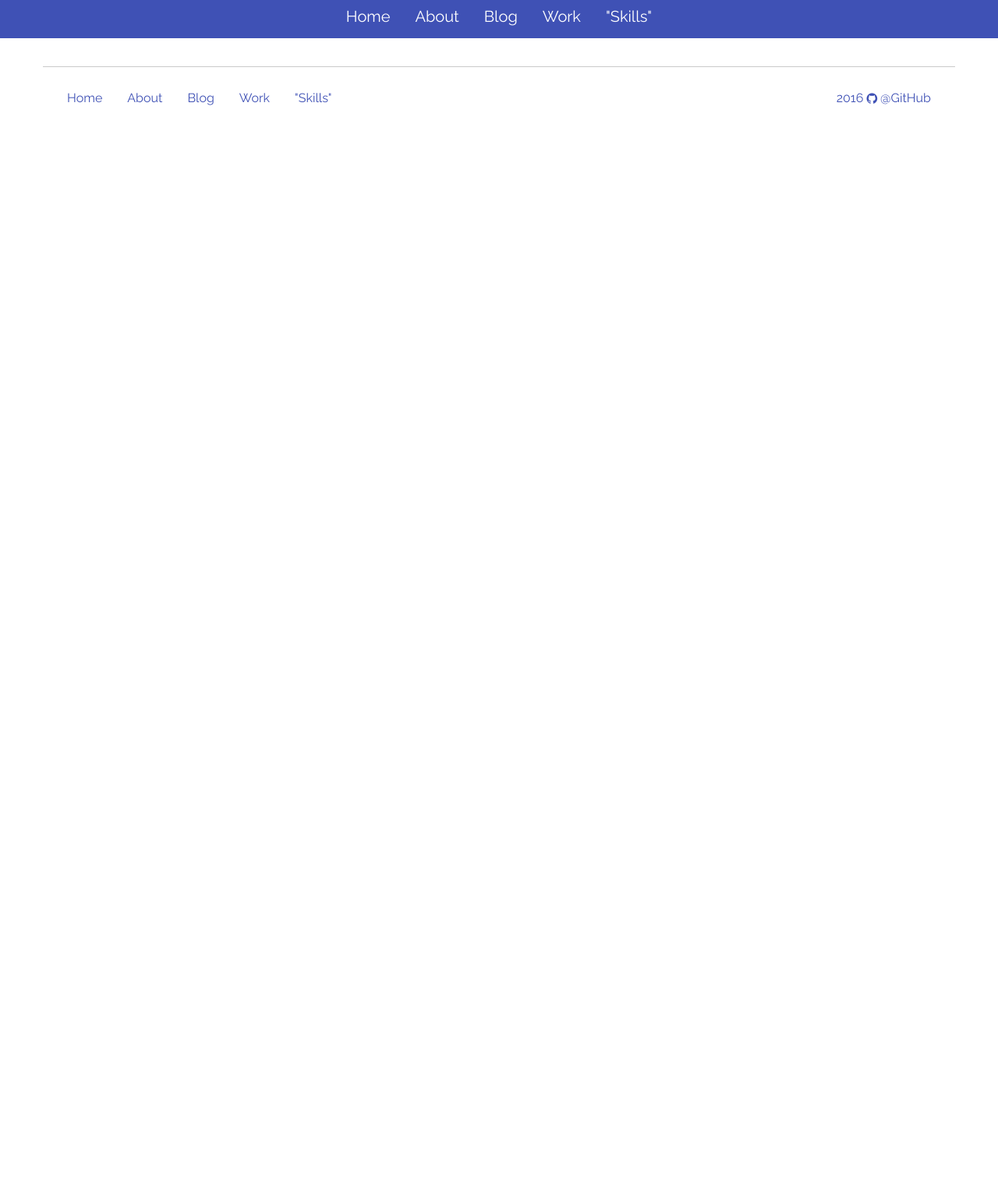
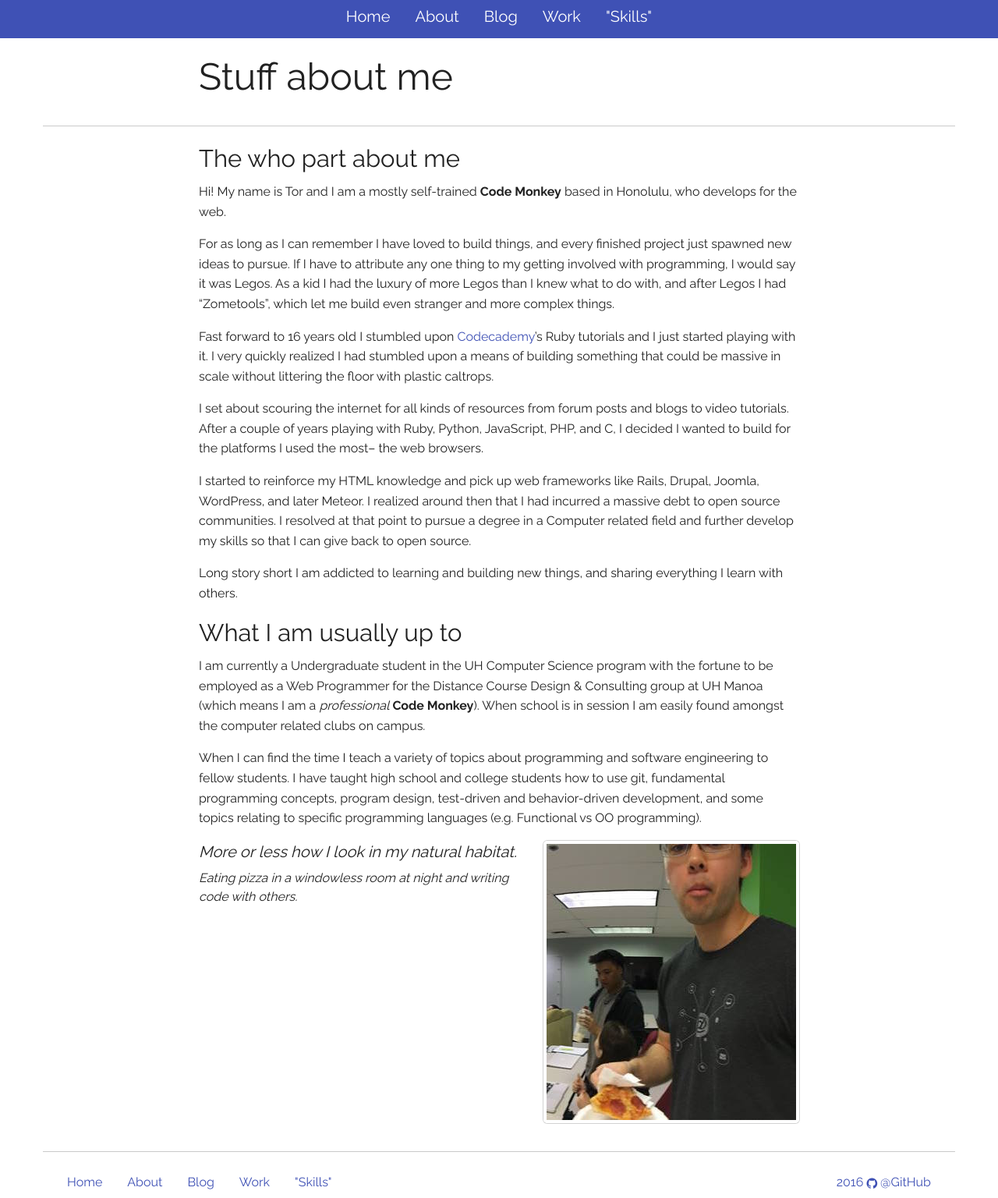
Before and after one commit to torleif-nielsen/torleif-nielsen.github.io, a Jekyll site: the page built from about.md, in a window 1280 px wide. Shown: the whole page at 78% size. Built offline with Jekyll 4.4.1, drawn with Linux system fonts in a browser that asks for light colours; nearby versions of some CDN libraries; before the commit the page ends 900 px from its top, so only the background shows below that.

Commit message:
Restructure files to use includes for reusable components, and add about content.

```diff
--- /dev/null
+++ b/_includes/footer.html
@@ -0,0 +1,31 @@
+<footer class="site-footer row column mtl" role="contentinfo">
+<hr/>
+  {% include nav.html %}
+  <ul class="menu copyright align-right medium-6 columns">
+    <!-- <li><a href="https://twitter.com/{{ site.twitter }}"><i class="fa fa-twitter"></i>@{{ site.twitter }}</a></li> -->
+    <li>
+      <a href="https://github.com/{{ site.github }}/">
+        {{ site.year }} <i class="fa fa-github"></i>@{{ site.github }}
+      </a>
+    </li>
+  </ul>
+</footer>
+
+<!-- Loading JavaScripts
+================================================== -->
+
+<script src="//ajax.googleapis.com/ajax/libs/jquery/2.0.3/jquery.min.js"></script>
+<script>window.jQuery || document.write('<script src="bower_components/jquery/dist/jquery.js"><\/script>')</script>
+<script src="/bower_components/what-input/what-input.js"></script>
+<script src="/bower_components/foundation-sites/dist/foundation.js"></script>
+<script src="/js/app.js"></script>
+
+<!-- Google Analytics CHANGE THIS TO YOUR UA CODE-->
+<script>
+(function(i,s,o,g,r,a,m){i['GoogleAnalyticsObject']=r;i[r]=i[r]||function(){
+(i[r].q=i[r].q||[]).push(arguments)},i[r].l=1*new Date();a=s.createElement(o),
+m=s.getElementsByTagName(o)[0];a.async=1;a.src=g;m.parentNode.insertBefore(a,m)
+})(window,document,'script','//www.google-analytics.com/analytics.js','ga');
+ga('create', 'UA-8418273-8', 'auto');
+ga('send', 'pageview');
+</script>
--- /dev/null
+++ b/_includes/header.html
@@ -0,0 +1,34 @@
+<head>
+  <meta charset="utf-8">
+  <meta http-equiv="x-ua-compatible" content="ie=edge">
+  <meta name="viewport" content="width=device-width, initial-scale=1.0">
+  <title>{{ page.title }} - {{ site.name }}</title>
+  <meta name="description" content="{{ page.title }} - {{ site.name }}" />
+  <meta name="keywords" content="{{ page.keywords }}, {{ site.keywords }}" />
+  <!-- Google fonts https://www.google.com/fonts
+  ================================================== -->
+  <link href="//fonts.googleapis.com/css?family=Open+Sans:400,700,800|Raleway:400,200,700" rel="stylesheet" type="text/css">
+  <!-- Fount Awesome -->
+  <link href="//maxcdn.bootstrapcdn.com/font-awesome/4.5.0/css/font-awesome.min.css" rel="stylesheet">
+
+  <link rel="stylesheet" href="/css/app.css">
+
+  <!-- favicon
+  ================================================== -->
+  <link rel="shortcut icon" href="favicon.ico">
+
+  <!-- Open Graph: https://developers.facebook.com/docs/opengraph/howtos/maximizing-distribution-media-content/
+  Twitter: https://dev.twitter.com/docs/cards/types/summary-card
+  ============================== -->
+  <meta property="og:title" content="{{ page.title }}"/>
+  <meta property="og:site_name" content="{{ site.name }}"/>
+  <meta property="og:url" content="{{ site.url }}"/>
+  <meta property="og:description" content="{{ page.description }}"/>
+  <meta property="og:image" content="{{ page.imageurl }}"/>
+  <meta name="twitter:card" content="summary">
+  <meta name="twitter:site" content="@{{ site.twitter }}">
+  <meta name="twitter:title" content="{{ page.title }}">
+  <meta name="twitter:description" content="{{ page.description }}">
+  <meta name="twitter:image" content="{{ page.imageurl }}">
+
+</head>
--- /dev/null
+++ b/_layouts/about.html
@@ -0,0 +1,18 @@
+---
+layout: default
+---
+<section role="main">
+  <div class="row">
+    <div class="small-10 small-offset-1 medium-8 medium-offset-2 columns">
+      <h1>{{ page.title }}</h1>
+    </div>
+  </div>
+  <div class="column row">
+    <hr>
+  </div>
+  <div class="row">
+    <div class="small-10 small-offset-1 medium-8 medium-offset-2 columns article">
+      {{ content }}
+    </div>
+  </div>
+</section>
--- a/_layouts/default.html
+++ b/_layouts/default.html
@@ -1,39 +1,6 @@
 <!doctype html>
 <html class="no-js">
-  <head>
-    <meta charset="utf-8">
-    <meta http-equiv="x-ua-compatible" content="ie=edge">
-    <meta name="viewport" content="width=device-width, initial-scale=1.0">
-    <title>{{ page.title }} - {{ site.name }}</title>
-    <meta name="description" content="{{ page.title }} - {{ site.name }}" />
-    <meta name="keywords" content="{{ page.keywords }}, {{ site.keywords }}" />
-    <!-- Google fonts https://www.google.com/fonts
-    ================================================== -->
-    <link href="//fonts.googleapis.com/css?family=Open+Sans:400,700,800|Raleway:400,200,700" rel="stylesheet" type="text/css">
-    <!-- Fount Awesome -->
-    <link href="//maxcdn.bootstrapcdn.com/font-awesome/4.5.0/css/font-awesome.min.css" rel="stylesheet">
-
-    <link rel="stylesheet" href="/css/app.css">
-
-    <!-- favicon
-    ================================================== -->
-    <link rel="shortcut icon" href="favicon.ico">
-
-    <!-- Open Graph: https://developers.facebook.com/docs/opengraph/howtos/maximizing-distribution-media-content/
-    Twitter: https://dev.twitter.com/docs/cards/types/summary-card
-    ============================== -->
-    <meta property="og:title" content="{{ page.title }}"/>
-    <meta property="og:site_name" content="{{ site.name }}"/>
-    <meta property="og:url" content="{{ site.url }}"/>
-    <meta property="og:description" content="{{ page.description }}"/>
-    <meta property="og:image" content="{{ page.imageurl }}"/>
-    <meta name="twitter:card" content="summary">
-    <meta name="twitter:site" content="@{{ site.twitter }}">
-    <meta name="twitter:title" content="{{ page.title }}">
-    <meta name="twitter:description" content="{{ page.description }}">
-    <meta name="twitter:image" content="{{ page.imageurl }}">
-
-  </head>
+  {% include header.html %}
   <body>
     <!-- "wider" top-bar menu for 'medium' and up -->
     <div class="menu-wrapper">
@@ -56,37 +23,7 @@
       {{ content }}
     </div>
 
-        <footer class="site-footer row column mtl" role="contentinfo">
-        <hr/>
-          {% include nav.html %}
-          <ul class="menu copyright align-right medium-6 columns">
-            <!-- <li><a href="https://twitter.com/{{ site.twitter }}"><i class="fa fa-twitter"></i>@{{ site.twitter }}</a></li> -->
-            <li>
-              <a href="https://github.com/{{ site.github }}/">
-                {{ site.year }} <i class="fa fa-github"></i>@{{ site.github }}
-              </a>
-            </li>
-          </ul>
-        </footer>
 
-    <!-- Loading JavaScripts
-    ================================================== -->
-
-    <script src="//ajax.googleapis.com/ajax/libs/jquery/2.0.3/jquery.min.js"></script>
-    <script>window.jQuery || document.write('<script src="bower_components/jquery/dist/jquery.js"><\/script>')</script>
-    <script src="/bower_components/what-input/what-input.js"></script>
-    <script src="/bower_components/foundation-sites/dist/foundation.js"></script>
-    <script src="/js/app.js"></script>
-
-    <!-- Google Analytics CHANGE THIS TO YOUR UA CODE-->
-    <script>
-      (function(i,s,o,g,r,a,m){i['GoogleAnalyticsObject']=r;i[r]=i[r]||function(){
-      (i[r].q=i[r].q||[]).push(arguments)},i[r].l=1*new Date();a=s.createElement(o),
-      m=s.getElementsByTagName(o)[0];a.async=1;a.src=g;m.parentNode.insertBefore(a,m)
-      })(window,document,'script','//www.google-analytics.com/analytics.js','ga');
-      ga('create', 'UA-8418273-8', 'auto');
-      ga('send', 'pageview');
-    </script>
-
+    {% include footer.html %}
   </body>
 </html>
--- a/about.html
+++ /dev/null
@@ -1,6 +0,0 @@
----
-layout: default
-permalink: /about/
-title: About
-description: Some stuff about me, what I do, why, you know.
----
--- /dev/null
+++ b/about.md
@@ -0,0 +1,41 @@
+---
+layout: about
+permalink: /about/
+title: Stuff about me
+description: Some stuff about me, what I do, why, you know.
+---
+
+### The who part about me
+
+
+Hi! My name is Tor and I am a mostly self-trained **Code Monkey** based in Honolulu, who develops for the web.
+
+For as long as I can remember I have loved to build things, and every finished project just spawned new ideas to pursue. If I have to attribute any one thing to my getting involved with programming, I would say it was Legos. As a kid I had the luxury of more Legos than I knew what to do with, and after Legos I had "Zometools", which let me build even stranger and more complex things.
+
+Fast forward to 16 years old I stumbled upon [Codecademy](https://www.codecademy.com/)'s Ruby tutorials and I just started playing with it. I very quickly realized I had stumbled upon a means of building something that could be massive in scale without littering the floor with plastic caltrops.
+
+I set about scouring the internet for all kinds of resources from forum posts and blogs to video tutorials. After a couple of years playing with Ruby, Python, JavaScript, PHP, and C, I decided I wanted to build for the platforms I used the most-- the web browsers.
+
+I started to reinforce my HTML knowledge and pick up web frameworks like Rails, Drupal, Joomla, WordPress, and later Meteor. I realized around then that I had incurred a massive debt to open source communities. I resolved at that point to pursue a degree in a Computer related field and further develop my skills so that I can give back to open source.
+
+Long story short I am addicted to learning and building new things, and sharing everything I learn with others.
+
+
+### What I am usually up to
+
+
+I am currently a Undergraduate student in the UH Computer Science program with the fortune to be employed as a Web Programmer for the Distance Course Design & Consulting group at UH Manoa (which means I am a *professional* **Code Monkey**). When school is in session I am easily found amongst the computer related clubs on campus.
+
+When I can find the time I teach a variety of topics about programming and software engineering to fellow students. I have taught high school and college students how to use git, fundamental programming concepts, program design, test-driven and behavior-driven development, and some topics relating to specific programming languages (e.g. Functional vs OO programming).
+
+
+
+<div class="float-left">
+  <h5><em>More or less how I look in my natural habitat.</em></h5>
+  <em>Eating pizza in a windowless room at night and writing</em>
+  <br>
+  <em>code with others.</em>
+</div>
+<div class="thumbnail float-right">
+  <img src="/img/teaching_hs_students.jpg">
+</div>
--- a/css/app.css
+++ b/css/app.css
@@ -3941,6 +3941,11 @@ table.hover tr:nth-of-type(even):hover {
   padding-left: 0.9375rem;
   padding-right: 0.9375rem; }
 
+.article {
+  font-size: 1em; }
+  .article p {
+    color: #212121; }
+
 .thumbnail {
   border-radius: 5px; }
 
@@ -3989,7 +3994,7 @@ table.hover tr:nth-of-type(even):hover {
 .body-wrapper {
   margin-top: 1em; }
 
-li a:hover {
+li a:hover, p a:hover {
   color: #FFC107; }
 
 .font-light {
```
Also changed, not shown: _includes/profile.html (added, +56 -0 lines), index.html (+2 -60 lines), scss/_custom.scss (+8 -1 lines), img/teaching_hs_students.jpg (added), scss/app.scss (line endings or trailing spaces). Lines whose indentation alone changed are shown as unchanged.
